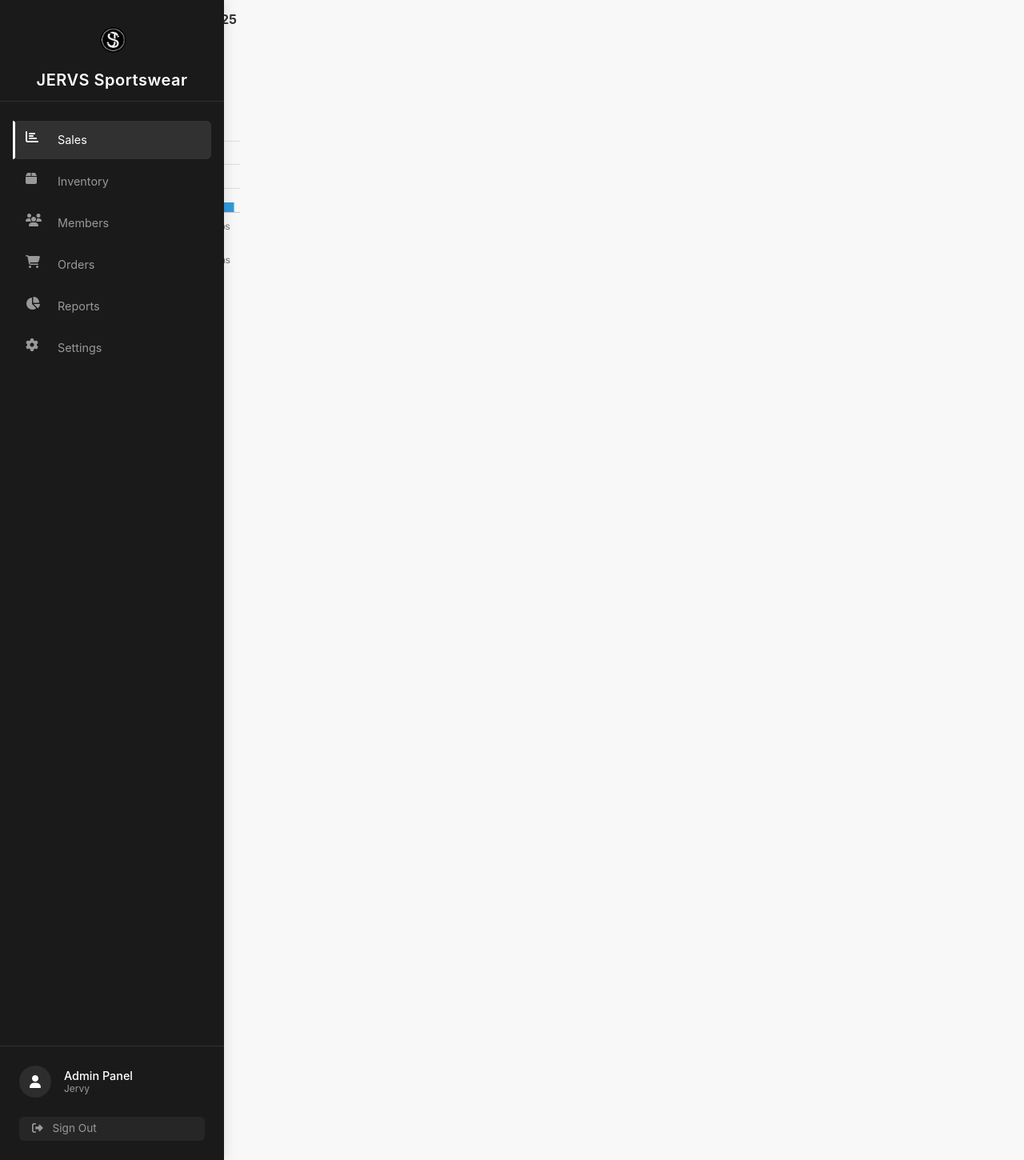
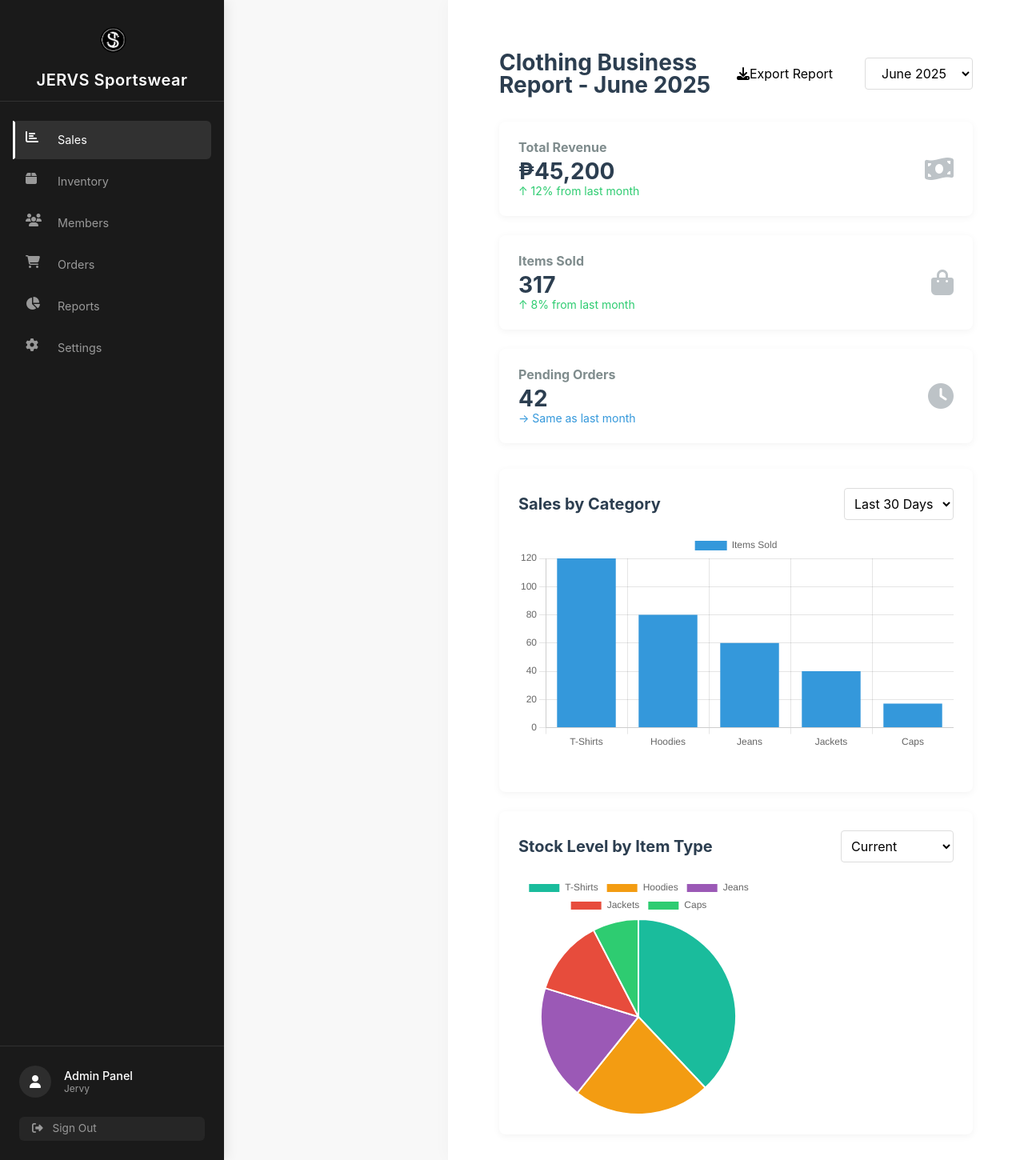
Before and after one commit to PinkOsus/JERVS-Sportwear, a PHP site: page /reports.php in a window 1280 px wide. Shown: the whole page at 80% size. Run offline with PHP 8.4, Linux system fonts and the light colour scheme; a user stored in the database is signed in; some libraries are stand-ins or nearby versions.

Commit message:
- add some css on report, under go - settings is undergo - remove the export btn on add-inventory

```diff
--- /dev/null
+++ b/JERVS-System/View/assets/stylesheet/reports.css
@@ -0,0 +1,142 @@
+
+.report-container {
+  padding: 2rem;
+}
+
+.report-header {
+  display: flex;
+  justify-content: space-between;
+  align-items: center;
+  margin-bottom: 2rem;
+}
+
+.report-header h1 {
+  font-size: 1.75rem;
+  color: #2c3e50;
+  margin: 0;
+}
+
+.report-actions {
+  display: flex;
+  gap: 1rem;
+  align-items: center;
+}
+
+.time-period {
+  padding: 0.5rem 1rem;
+  border-radius: 4px;
+  border: 1px solid #ddd;
+  background-color: white;
+}
+
+.stats-grid {
+  display: grid;
+  grid-template-columns: repeat(auto-fit, minmax(300px, 1fr));
+  gap: 1.5rem;
+  margin-bottom: 2rem;
+}
+
+.stat-card {
+  background-color: white;
+  border-radius: 8px;
+  box-shadow: 0 2px 10px rgba(0,0,0,0.05);
+  padding: 1.5rem;
+  display: flex;
+  justify-content: space-between;
+  transition: transform 0.3s ease;
+}
+
+.stat-card:hover {
+  transform: translateY(-5px);
+}
+
+.stat-content h3 {
+  font-size: 1rem;
+  color: #7f8c8d;
+  margin-bottom: 0.5rem;
+}
+
+.stat-content h2 {
+  font-size: 1.75rem;
+  color: #2c3e50;
+  margin-bottom: 0.25rem;
+}
+
+.stat-content p {
+  font-size: 0.875rem;
+}
+
+.positive {
+  color: #2ecc71;
+}
+
+.neutral {
+  color: #3498db;
+}
+
+.negative {
+  color: #e74c3c;
+}
+
+.stat-icon {
+  font-size: 2rem;
+  color: #bdc3c7;
+  display: flex;
+  align-items: center;
+}
+
+.charts-container {
+  display: grid;
+  grid-template-columns: repeat(auto-fit, minmax(400px, 1fr));
+  gap: 1.5rem;
+}
+
+.chart-card {
+  background-color: white;
+  border-radius: 8px;
+  box-shadow: 0 2px 10px rgba(0,0,0,0.05);
+  padding: 1.5rem;
+}
+
+.chart-header {
+  display: flex;
+  justify-content: space-between;
+  align-items: center;
+  margin-bottom: 1rem;
+}
+
+.chart-header h3 {
+  font-size: 1.25rem;
+  color: #2c3e50;
+  margin: 0;
+}
+
+.chart-filter {
+  padding: 0.5rem;
+  border-radius: 4px;
+  border: 1px solid #ddd;
+  background-color: white;
+}
+
+.chart-wrapper {
+  position: relative;
+  height: 300px;
+  width: 100%;
+}
+
+/* Responsive adjustments */
+@media (max-width: 768px) {
+  .report-header {
+      flex-direction: column;
+      align-items: flex-start;
+      gap: 1rem;
+  }
+
+  .stats-grid {
+      grid-template-columns: 1fr;
+  }
+
+  .charts-container {
+      grid-template-columns: 1fr;
+  }
+}
--- a/JERVS-System/View/pages/add-inventory.php
+++ b/JERVS-System/View/pages/add-inventory.php
@@ -28,9 +28,9 @@ include('../../Controller/sessioncheck.php');
                 <button id="openAddProductBtn" class="btn-primary">
                     <i class="fas fa-plus"></i> Add New Product
                 </button>
-                <button class="btn-secondary" id="exportBtn">
+                <!-- <button class="btn-secondary" id="exportBtn">
                     <i class="fas fa-file-export"></i> Export
-                </button>
+                </button> -->
             </div>
         </div>
 
--- a/JERVS-System/View/pages/reports.php
+++ b/JERVS-System/View/pages/reports.php
@@ -1,5 +1,4 @@
 <?php
-include('../parts/sidebar.php');
 include('../../config/database.php');
 include('../../Controller/sessioncheck.php');
 ?>
@@ -10,44 +9,96 @@ include('../../Controller/sessioncheck.php');
     <meta charset="UTF-8">
     <meta name="viewport" content="width=device-width, initial-scale=1.0">
     <title>Reports | JERVS Admin</title>
-
-</head>
-<body>
+    <link rel="stylesheet" href="../assets/stylesheet/add-order.css">
+    <link rel="stylesheet" href="../assets/stylesheet/reports.css">
     <script src="https://cdn.jsdelivr.net/npm/chart.js"></script>
 </head>
 <body>
-  <div class="dashboard-container">
-    <h1>THIS IS A SAMPLE ONLY</h1>
+    <?php include('../parts/sidebar.php'); ?>
+    <div class="main-wrapper">
+        <main class="main-content">
+            <div class="report-container">
+                <div class="report-header">
                     <h1>Clothing Business Report - June 2025</h1>
-
-    <div class="stats">
-      <div class="stat-box">
-        <h2>₱45,200</h2>
-        <p>Total Revenue</p>
-      </div>
-      <div class="stat-box">
-        <h2>317</h2>
-        <p>Items Sold</p>
-      </div>
-      <div class="stat-box">
-        <h2>42</h2>
-        <p>Pending Orders</p>
+                    <div class="report-actions">
+                        <button class="btn btn-primary">
+                            <i class="fas fa-download"></i> Export Report
+                        </button>
+                        <select class="time-period">
+                            <option>June 2025</option>
+                            <option>May 2025</option>
+                            <option>April 2025</option>
+                        </select>
                     </div>
                 </div>
 
-    <div class="charts">
-      <div class="chart-box">
+                <div class="stats-grid">
+                    <div class="stat-card">
+                        <div class="stat-content">
+                            <h3>Total Revenue</h3>
+                            <h2>₱45,200</h2>
+                            <p class="positive">↑ 12% from last month</p>
+                        </div>
+                        <div class="stat-icon">
+                            <i class="fas fa-money-bill-wave"></i>
+                        </div>
+                    </div>
+
+                    <div class="stat-card">
+                        <div class="stat-content">
+                            <h3>Items Sold</h3>
+                            <h2>317</h2>
+                            <p class="positive">↑ 8% from last month</p>
+                        </div>
+                        <div class="stat-icon">
+                            <i class="fas fa-shopping-bag"></i>
+                        </div>
+                    </div>
+
+                    <div class="stat-card">
+                        <div class="stat-content">
+                            <h3>Pending Orders</h3>
+                            <h2>42</h2>
+                            <p class="neutral">→ Same as last month</p>
+                        </div>
+                        <div class="stat-icon">
+                            <i class="fas fa-clock"></i>
+                        </div>
+                    </div>
+                </div>
+
+                <div class="charts-container">
+                    <div class="chart-card">
+                        <div class="chart-header">
                             <h3>Sales by Category</h3>
+                            <select class="chart-filter">
+                                <option>Last 30 Days</option>
+                                <option>Last 90 Days</option>
+                            </select>
+                        </div>
+                        <div class="chart-wrapper">
                             <canvas id="barChart"></canvas>
                         </div>
+                    </div>
 
-      <div class="chart-box">
+                    <div class="chart-card">
+                        <div class="chart-header">
                             <h3>Stock Level by Item Type</h3>
+                            <select class="chart-filter">
+                                <option>Current</option>
+                                <option>30 Day Trend</option>
+                            </select>
+                        </div>
+                        <div class="chart-wrapper">
                             <canvas id="pieChart"></canvas>
                         </div>
                     </div>
                 </div>
+            </div>
+        </main>
+    </div>
 
     <script src="../script/report-sample.js"></script>
+    <script src="https://kit.fontawesome.com/a076d05399.js" crossorigin="anonymous"></script>
 </body>
 </html>
```
Also changed, not shown: JERVS-System/View/assets/stylesheet/reports-style.css (deleted, +0 -62 lines), JERVS-System/View/pages/settings.php (+0 -26 lines). Lines whose indentation alone changed are shown as unchanged.
